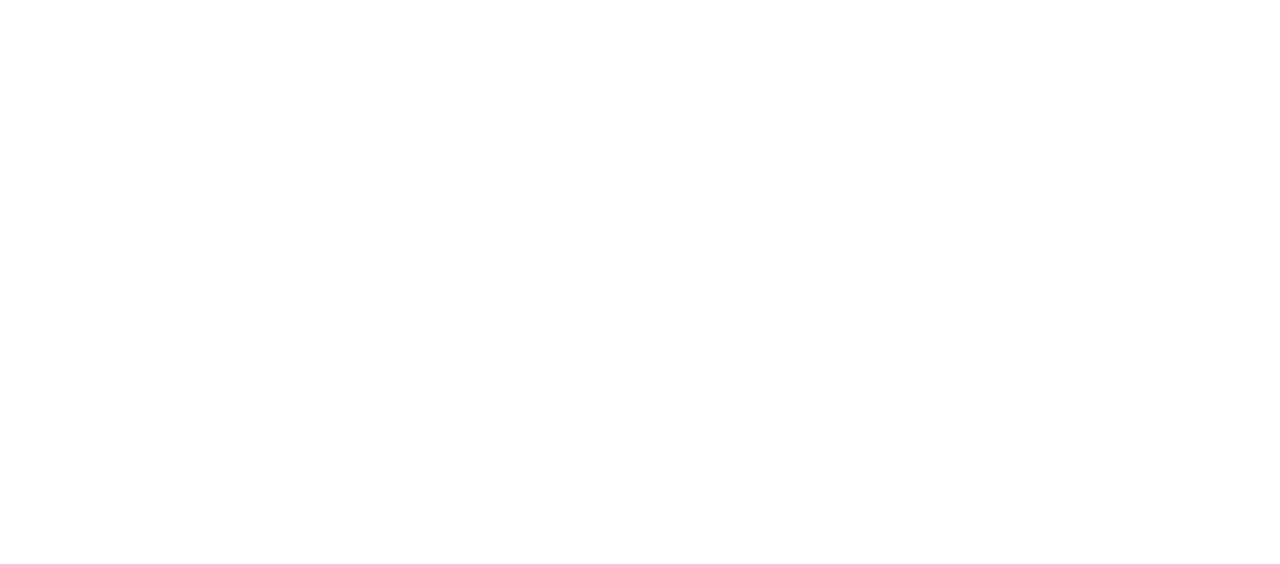
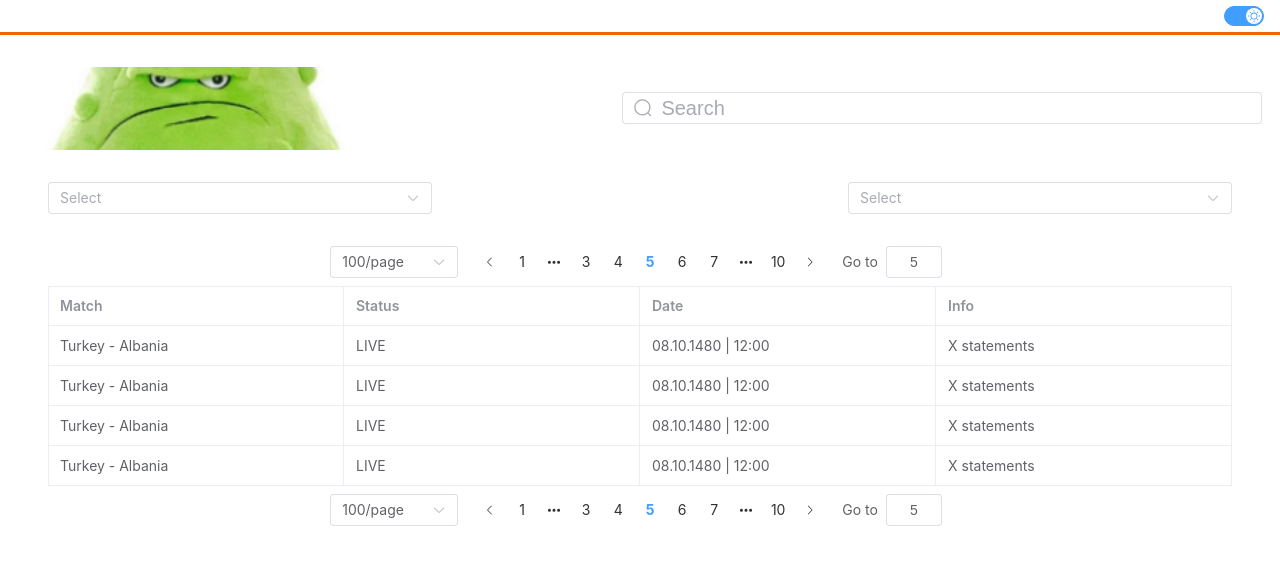
Before and after one commit to FluxFury/flux-frontend, a Vue app: page / in a window 1280 px wide. Shown: the top 564 px of the page. Built offline with nearby package versions, Linux system fonts and the light colour scheme.

Commit message:
Added main page *updated deps *added logo image

```diff
--- a/package.json
+++ b/package.json
@@ -9,6 +9,7 @@
     "preview": "vite preview"
   },
   "dependencies": {
+    "@element-plus/icons-vue": "^2.3.1",
     "element-plus": "^2.7.2",
     "pinia": "^2.1.7",
     "vue": "^3.4.21",
--- a/src/style.css
+++ b/src/style.css
@@ -1,4 +1,6 @@
 :root {
+	/*https://element-plus.org/en-US/guide/theming.html#custom-theme*/
+	/* TODO: создать тему как на сайте */
   --background-color: rgba(255, 255, 255, 1);
   --primary-color: rgba(242, 101, 0, 1);
   --secondary-color: rgba(0, 0, 0, 1);
@@ -33,24 +35,11 @@
 }
 
 body {
-  margin: 0;
-  display: flex;
-  place-items: center;
-  min-width: 320px;
-  min-height: 100vh;
+	margin: 0;
+	padding: 0;
 }
 
-h1 {
-  font-size: 3.2em;
-  line-height: 1.1;
-}
-
-#app {
-  max-width: 1280px;
-  margin: 0 auto;
-  padding: 2rem;
-  text-align: center;
-}
+#app {}
 
 @media (prefers-color-scheme: dark) {
   /*:root {*/
--- a/src/views/index.vue
+++ b/src/views/index.vue
@@ -1,11 +1,325 @@
+<!--TODO: разбить на компоненты-->
+<!--TODO: не забыть про импорты-->
+<!--TODO: вынести тестовые данные в отдельные файлы, чтобы не мешали-->
+<!--TODO: вместо текста вставлять тег в столбик "status" в таблице-->
+
 <script setup>
+import { ref, watch } from "vue"
+import { Moon, Search, Sunny } from "@element-plus/icons-vue"
 
+// import type { CheckboxValueType } from "element-plus"
+
+const value1 = ref(true)
+const input2 = ref("")
+const src = "../src/assets/images/image 12.png"
+
+const checkAll = ref(false)
+const indeterminate = ref(false)
+const value = ref([])
+const cities = ref([
+	{
+		value: 'Beijing',
+		label: 'Beijing',
+	},
+	{
+		value: 'Shanghai',
+		label: 'Shanghai',
+	},
+	{
+		value: 'Nanjing',
+		label: 'Nanjing',
+	},
+	{
+		value: 'Chengdu',
+		label: 'Chengdu',
+	}
+])
+
+watch(value, (val) => {
+	if (val.length === 0) {
+		checkAll.value = false
+		indeterminate.value = false
+	} else if (val.length === cities.value.length) {
+		checkAll.value = true
+		indeterminate.value = false
+	} else {
+		indeterminate.value = true
+	}
+})
+
+const handleCheckAll = (val) => {
+	indeterminate.value = false
+	if (val) {
+		value.value = cities.value.map((_) => _.value)
+	} else {
+		value.value = []
+	}
+}
+
+const valueZ = ref('')
+const options = [
+	{
+		value: 'Option1',
+		label: 'Option1',
+	},
+	{
+		value: 'Option2',
+		label: 'Option2',
+	},
+	{
+		value: 'Option3',
+		label: 'Option3',
+	},
+	{
+		value: 'Option4',
+		label: 'Option4',
+	},
+	{
+		value: 'Option5',
+		label: 'Option5',
+	},
+]
+
+const currentPage2 = ref(5)
+const pageSize2 = ref(100)
+const size = ref('default')
+const background = ref(false)
+const disabled = ref(false)
+
+const handleSizeChange = (val) => {
+	console.log(`${val} items per page`)
+}
+const handleCurrentChange = (val) => {
+	console.log(`current page: ${val}`)
+}
+
+const tableData = [
+	{
+		match: "Turkey - Albania",
+		status: "LIVE",
+		date: "08.10.1480 | 12:00",
+		info: "X statements"
+	},
+	{
+		match: "Turkey - Albania",
+		status: "LIVE",
+		date: "08.10.1480 | 12:00",
+		info: "X statements"
+	},
+	{
+		match: "Turkey - Albania",
+		status: "LIVE",
+		date: "08.10.1480 | 12:00",
+		info: "X statements"
+	},
+	{
+		match: "Turkey - Albania",
+		status: "LIVE",
+		date: "08.10.1480 | 12:00",
+		info: "X statements"
+	},
+]
 </script>
 
 <template>
+	<div>
+		<el-container>
+			<el-header class="header-container">
+<!--				switch theme-->
+				<div class="switch-container">
+					<el-switch
+						class="color-theme-switch"
+						v-model="value1"
+						:active-action-icon="Sunny"
+						:inactive-action-icon="Moon"
+					/>
+				</div>
 
+<!--				logo and search-->
+				<div class="logo-and-search-container">
+					<el-image	class="logoImage" :src="src"/>
+					<el-input
+						class="navbar-search-input"
+						v-model="input2"
+						placeholder="Search"
+						:prefix-icon="Search"
+					/>
+				</div>
+			</el-header>
+			<el-main class="main-container">
+				<div class="selects-container">
+
+<!--					select sport -->
+					<el-select
+						v-model="valueZ"
+						multiple
+						clearable
+						placeholder="Select"
+						popper-class="custom-header"
+						:max-collapse-tags="1"
+						class="select-sport"
+					>
+						<template #header>
+							<el-checkbox
+								v-model="checkAll"
+								:indeterminate="indeterminate"
+								@change="handleCheckAll"
+							>
+								All
+							</el-checkbox>
+						</template>
+						<el-option
+							v-for="item in cities"
+							:key="item.value"
+							:label="item.label"
+							:value="item.value"
+						/>
+					</el-select>
+
+<!--					select league -->
+					<el-select
+						v-model="value"
+						filterable
+						placeholder="Select"
+						class="select-league"
+					>
+						<el-option
+							v-for="item in options"
+							:key="item.value"
+							:label="item.label"
+							:value="item.value"
+						/>
+					</el-select>
+				</div>
+
+<!--				table and pagination-->
+				<div class="table-and-pagination-links-container">
+					<el-pagination
+						v-model:current-page="currentPage2"
+						v-model:page-size="pageSize2"
+						:page-sizes="[100, 200, 300, 400]"
+						:size="size"
+						:disabled="disabled"
+						:background="background"
+						layout="sizes, prev, pager, next, jumper"
+						:total="1000"
+						@size-change="handleSizeChange"
+						@current-change="handleCurrentChange"
+						class="table-pagination"
+					/>
+
+					<el-table
+						:data="tableData"
+						border
+						class="matches-table"
+					>
+						<el-table-column prop="match" label="Match" />
+						<el-table-column prop="status" label="Status" />
+						<el-table-column prop="date" label="Date" />
+						<el-table-column prop="info" label="Info" />
+					</el-table>
+
+					<el-pagination
+						v-model:current-page="currentPage2"
+						v-model:page-size="pageSize2"
+						:page-sizes="[100, 200, 300, 400]"
+						:size="size"
+						:disabled="disabled"
+						:background="background"
+						layout="sizes, prev, pager, next, jumper"
+						:total="1000"
+						@size-change="handleSizeChange"
+						@current-change="handleCurrentChange"
+						class="table-pagination"
+					/>
+				</div>
+			</el-main>
+		</el-container>
+	</div>
 </template>
 
 <style lang="scss">
 
+.header-container, .main-container {
+	padding: 0;
+	margin: 0;
+	height: fit-content;
+}
+
+.header-container {
+	margin-bottom: 2rem;
+}
+
+.main-container {
+}
+
+.color-theme-switch {
+	margin-right: 1rem;
+}
+
+.logo-and-search-container{
+	justify-content: space-between;
+	display: flex;
+	align-items: center;
+}
+
+.logoImage {
+	width: 25vw;
+	margin-left: 2rem;
+}
+
+.navbar-search-input {
+	width: 50vw;
+	height: fit-content;
+	margin-right: 1.1rem;
+	font-size: 20px;
+	font-weight: lighter;
+}
+
+.switch-container {
+	text-align: end;
+	border-bottom: 3px solid var(--primary-color);
+	margin-bottom: 2rem;
+}
+
+.custom-header {
+	.el-checkbox {
+		display: flex;
+		height: unset;
+	}
+}
+
+.selects-container {
+	justify-content: space-between;
+	display: flex;
+	align-items: center;
+	margin: 0 3rem 0 3rem;
+}
+
+.select-sport {
+	width: 30vw;
+	height: fit-content;
+	font-size: 20px;
+	//font-weight: lighter;
+}
+
+.select-league {
+	width: 30vw;
+	height: fit-content;
+	font-size: 20px;
+	//font-weight: lighter;
+}
+
+.table-and-pagination-links-container {
+	margin: 2rem 3rem 0 3rem;
+}
+
+.table-pagination {
+	width: fit-content;
+	margin: auto;
+}
+
+.matches-table {
+	margin: 0.5rem 0 0.5rem 0;
+}
 </style>
```
Also changed, not shown: src/assets/images/image 12.png (added), 1 other file (tests, documents, lock files or other folders).
